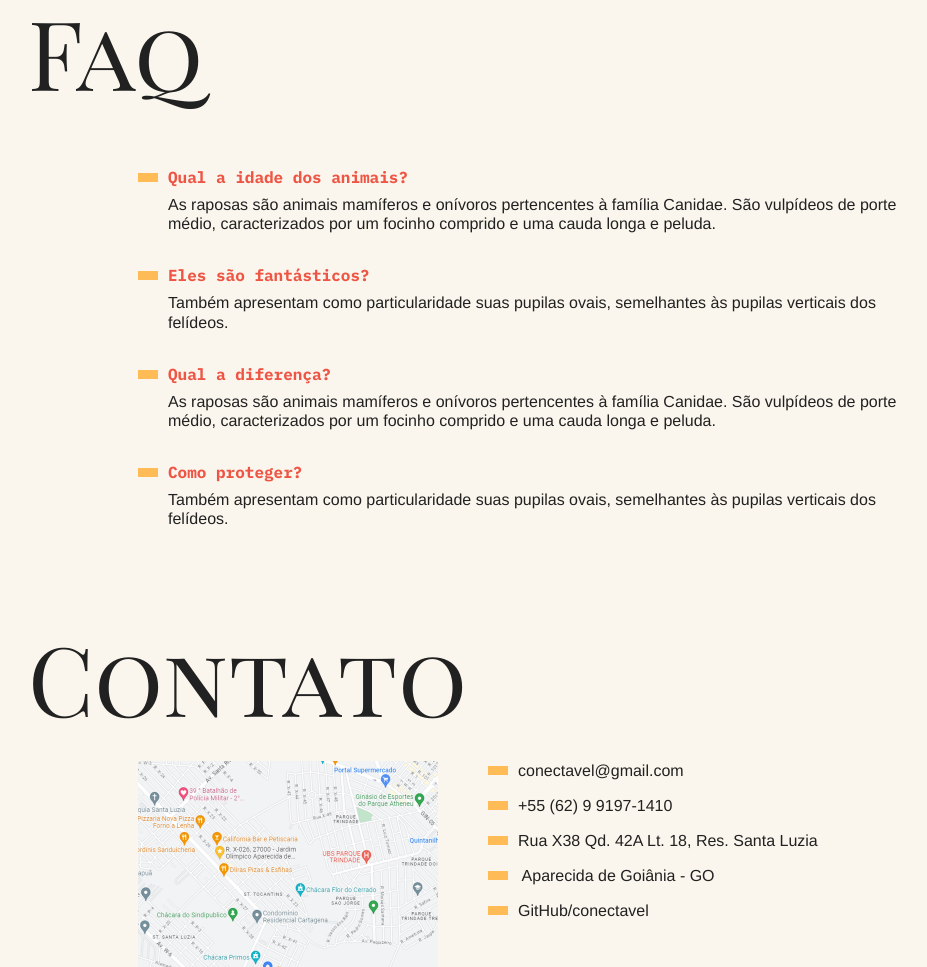
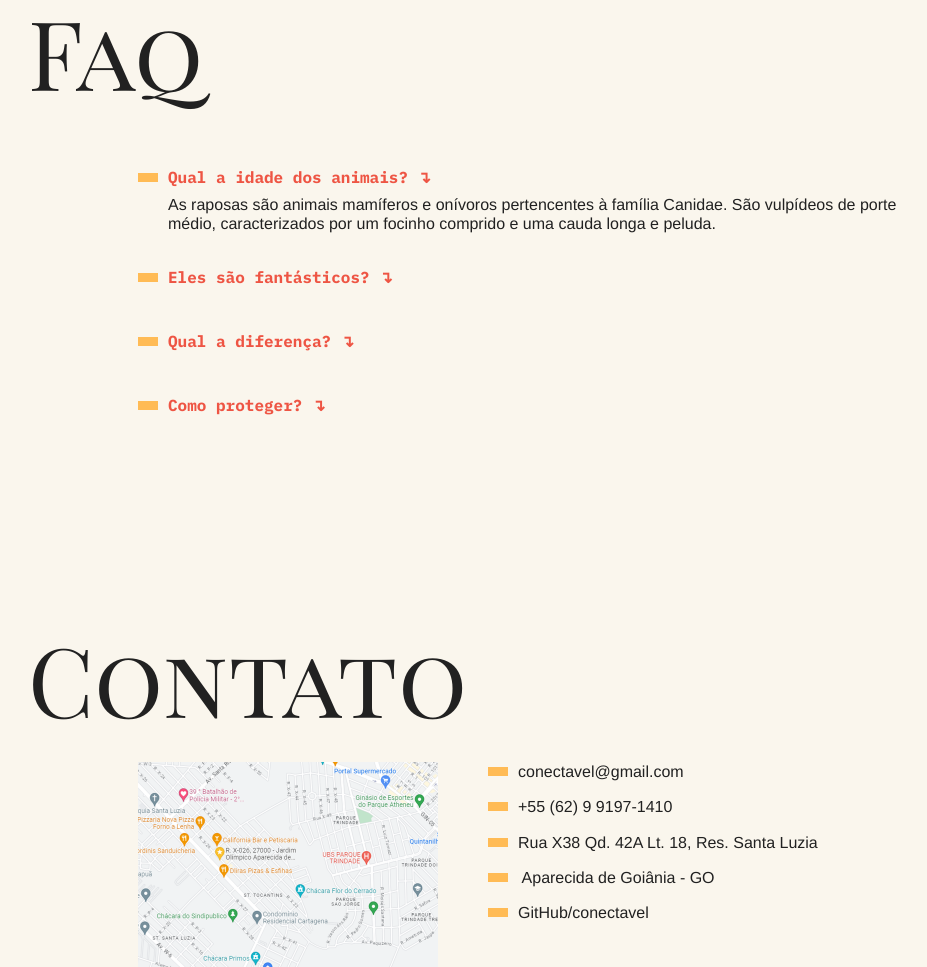
Before and after one commit to conectavel/animais-fantastico, a plain HTML site: page index.html in a window 1280 px wide. Shown: the part 789-1756 px from the top of the page, without its empty margins (162-1089 px from the left). Drawn offline with Linux system fonts and the light colour scheme.

Commit message:
Faq - Animação com css e js

```diff
--- a/css/style.css
+++ b/css/style.css
@@ -140,14 +140,30 @@ body {
 .animais-descricao section.ativo {
   display: block;
 }
+.js-faq dd {
+  opacity: 0;
+  overflow: hidden;
+  transition: 0.2s;
+  height: 1%;
+}
+.js-faq dd.ativo {
+  overflow: visible;
+  opacity: 1;
+  animation: moveToRight 0.5s ease-in-out;
+  animation-delay: 2ms;
+  height: 40px;
+}
+
 @keyframes moveToRight {
   0% {
-    transform: translateX(60px);
+    transform: translatey(40px);
     opacity: 0;
+    animation-delay: 2ms;
   }
   100% {
     transform: translateX(0px);
     opacity: 1;
+    animation-delay: 2ms;
   }
 }
 .mapa {
--- a/index.html
+++ b/index.html
@@ -86,14 +86,14 @@
   </section>
   <section class="grid-section faq" id="faq">
     <h1 class="titulo">Faq</h1>
-    <dl class="faq-lista">
-      <dt>Qual a idade dos animais?</dt>
+    <dl class="faq-lista js-faq">
+      <dt>Qual a idade dos animais? ↴</dt>
+      <dd class="ativo">As raposas são animais mamíferos e onívoros pertencentes à família Canidae. São vulpídeos de porte médio, caracterizados por um focinho comprido e uma cauda longa e peluda. </dd>
+      <dt>Eles são fantásticos? ↴</dt>
+      <dd>Também apresentam como particularidade suas pupilas ovais, semelhantes às pupilas verticais dos felídeos.</dd>
+      <dt>Qual a diferença? ↴</dt>
       <dd>As raposas são animais mamíferos e onívoros pertencentes à família Canidae. São vulpídeos de porte médio, caracterizados por um focinho comprido e uma cauda longa e peluda.</dd>
-      <dt>Eles são fantásticos?</dt>
-      <dd>Também apresentam como particularidade suas pupilas ovais, semelhantes às pupilas verticais dos felídeos.</dd>
-      <dt>Qual a diferença?</dt>
-      <dd>As raposas são animais mamíferos e onívoros pertencentes à família Canidae. São vulpídeos de porte médio, caracterizados por um focinho comprido e uma cauda longa e peluda.</dd>
-      <dt>Como proteger?</dt>
+      <dt>Como proteger? ↴</dt>
       <dd>Também apresentam como particularidade suas pupilas ovais, semelhantes às pupilas verticais dos felídeos.</dd>
     </dl>
 
--- a/script.js
+++ b/script.js
@@ -19,6 +19,27 @@ function navTab() {
   });
 }
 navTab() //isolando a função
+
+
+const faqDd = document.querySelectorAll(".js-faq dd")
+const faqDt = document.querySelectorAll(".js-faq dt")
+
+function faqdtClick(index) {
+  faqDd[index].classList.toggle("ativo")
+  //faqDd.forEach((item) => {
+  //item.classList.toggle("ativo");
+  // });
+
+}
+faqDt.forEach((item, index) => {
+  item.addEventListener("click", () => {
+    faqdtClick(index);
+  })
+})
+
+
+
+
 
 
 
@@ -43,6 +64,7 @@ links.forEach(function (item) {
   }
 })
 
+
 const browserSmall = window.matchMedia("(max-width: 720px)").matches;
 console.log(browserSmall)
 if (browserSmall) {
```
